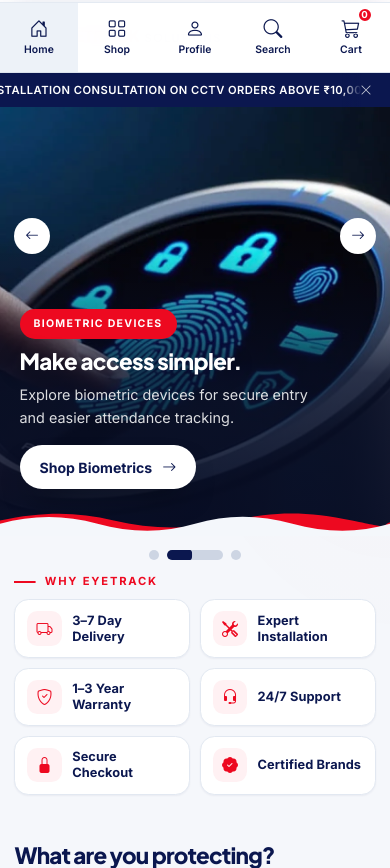
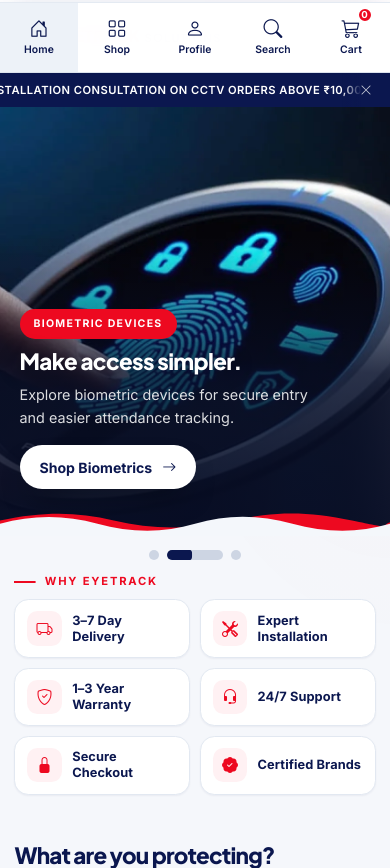
Before and after one commit to brandlumeo/EyeTrack_SecureStore, a Django app: page / in a window 390 px wide. Shown: the top 868 px of the page. Run offline with Django 5.2, Linux system fonts and the light colour scheme; data comes from the database, SQL or seed files in the repository; data that the repository does not hold is empty; parts of the project's set-up code (start-up, migrations or seed data) failed here and were passed over; some libraries are stand-ins or nearby versions.

Commit message:
Hide the home hero arrows on phones
Co-Authored-By: Claude Opus 5.5 <noreply@anthropic.com>

```diff
--- a/static/css/hero.css
+++ b/static/css/hero.css
@@ -289,12 +289,8 @@
     .hero-3d__caption h2 { margin-bottom: 8px; font-size: clamp(1.7rem, 7vw, 2.3rem) !important; }
     .hero-3d__caption p:not(.hero-3d__eyebrow) { margin-bottom: 16px; font-size: .9rem; }
     .hero-3d .hero-3d__caption .hero-3d__btn { min-height: 44px; padding: 0 20px; font-size: .88rem; letter-spacing: 0; }
-    /* Centred on the photo above the caption: at 50% they would sit on the heading. */
-    .hero-3d__arrow {
-        top: 30%; width: 36px; height: 36px; font-size: .85rem; transform: translateY(-50%);
-        background: #fff; color: #0b174f; box-shadow: none;
-    }
-    .hero-3d__arrow:hover { transform: translateY(-50%); background: #fff; }
+    /* No arrows on phones: slides change by swiping (and on their own). */
+    .hero-3d__arrow { display: none; }
 }
 @media (max-width: 380px) {
     .hero-3d__caption h2 { font-size: 1.55rem !important; }
@@ -319,10 +315,7 @@
     .hero-3d__eyebrow { margin-bottom: 8px; }
     .hero-3d__caption h2 { margin-bottom: 6px; font-size: clamp(1.5rem, 4.4vw, 2.1rem) !important; }
     .hero-3d__caption p:not(.hero-3d__eyebrow) { margin-bottom: 12px; font-size: .85rem; line-height: 1.45; }
-    .hero-3d__arrow { top: 50%; width: 40px; height: 40px; transform: translateY(-50%); }
-    .hero-3d__arrow:hover { transform: translateY(-50%); }
-    .hero-3d__arrow--prev { left: 14px; }
-    .hero-3d__arrow--next { right: 14px; }
+    .hero-3d__arrow { display: none; }
 }
 @media (prefers-reduced-motion: reduce) {
     .hero-3d__track { transition: none; }
--- a/templates/base.html
+++ b/templates/base.html
@@ -788,7 +788,7 @@
 
     {% block extra_head %}{% endblock %}
     <link href="{% static 'css/theme-red-navy.css' %}?v=17" rel="stylesheet">
-    <link href="{% static 'css/hero.css' %}?v=24" rel="stylesheet">
+    <link href="{% static 'css/hero.css' %}?v=25" rel="stylesheet">
     {# Premium UI layer: scoped to body.p-ui, so a page can opt out via {% block ui_class %} #}
     <link href="{% static 'css/premium.css' %}?v=8" rel="stylesheet">
     {% block page_css %}{% endblock %}
```
